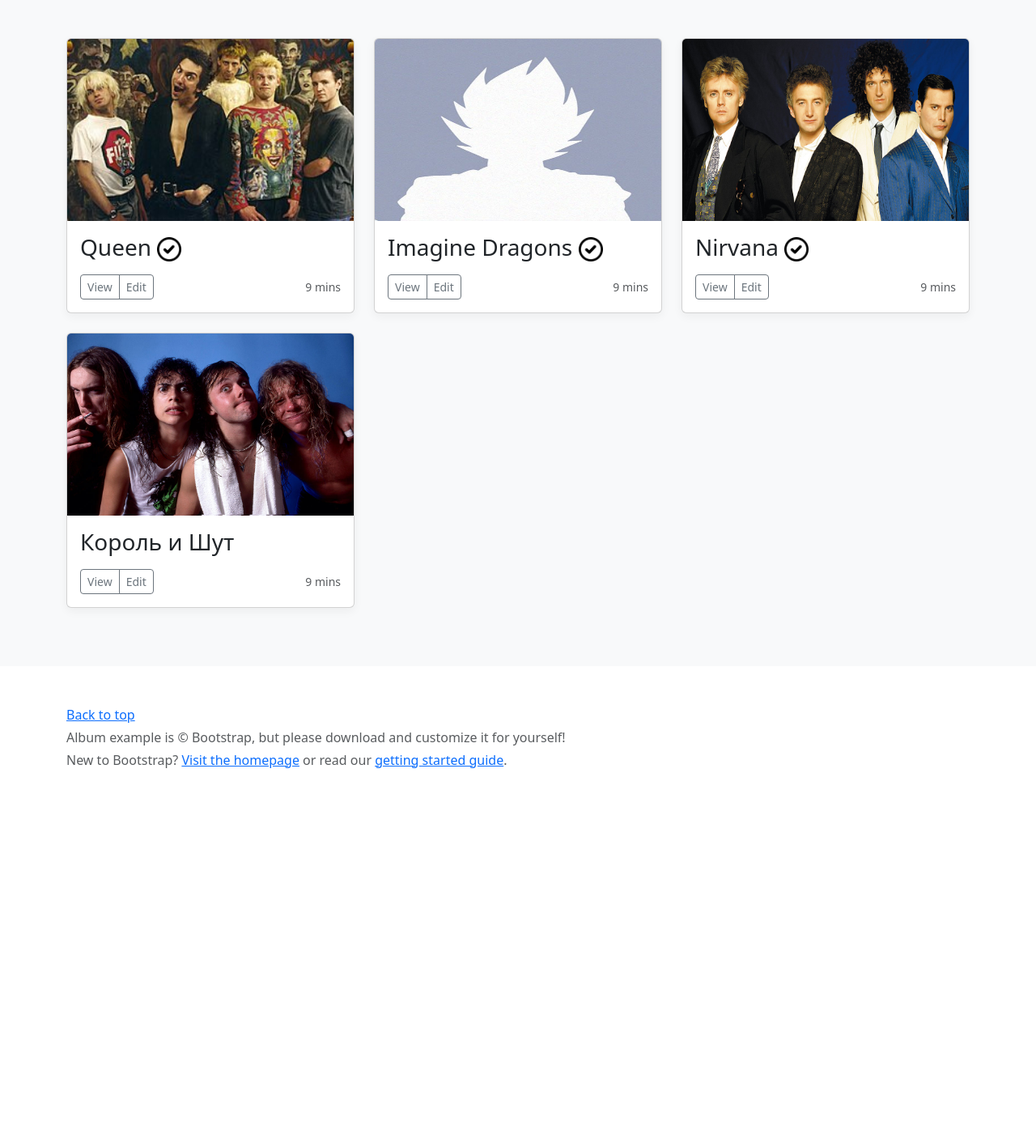
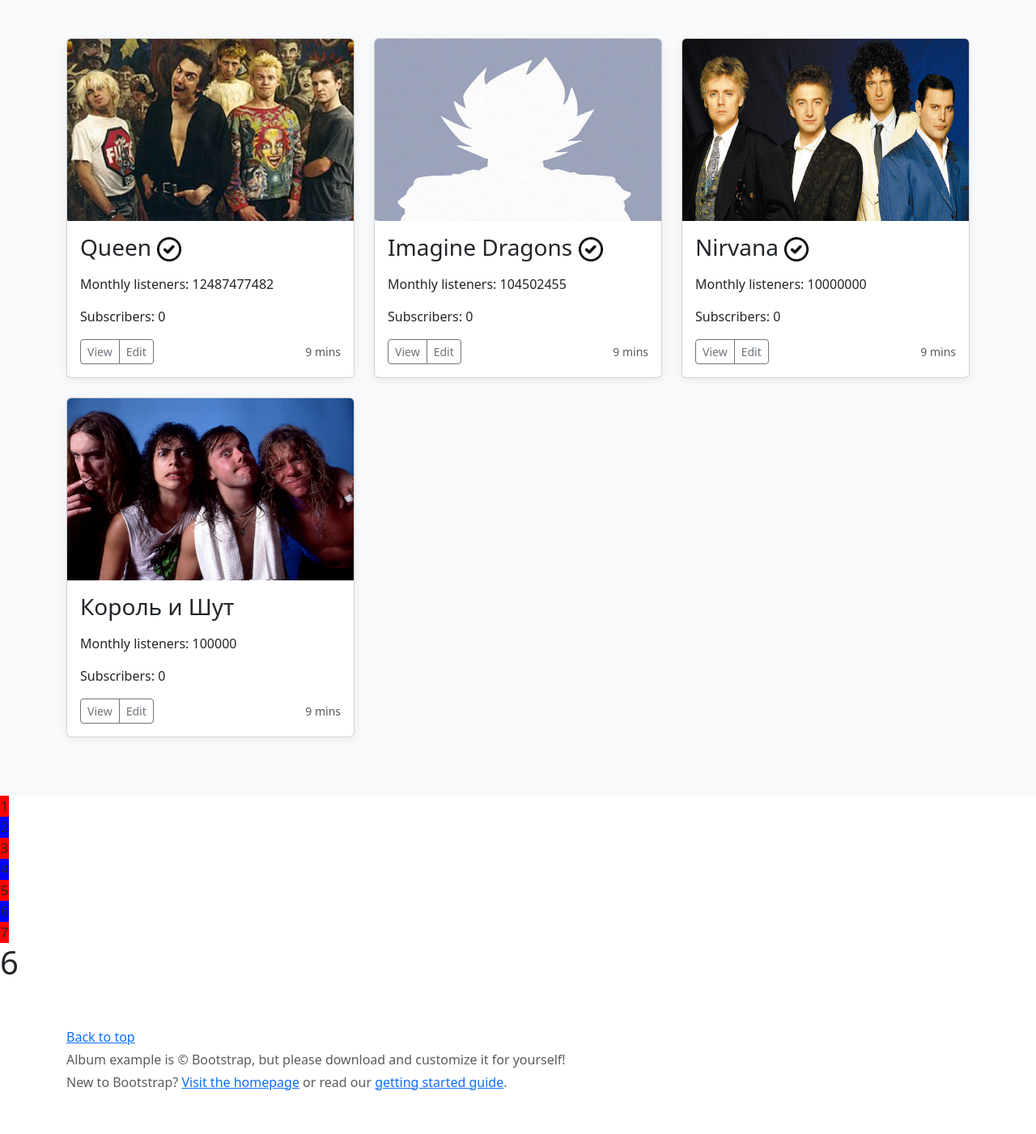
Before and after one commit to sounditbox/spotyguy, a Django app: page /player/ in a window 1280 px wide. Shown: the part 638-2039 px from the top of the page at 81% size. Before the commit the page ends 1587 px from the top, so only its background shows below. Run offline with Django 5.2, Linux system fonts and the light colour scheme; data comes from the database, SQL or seed files in the repository; some libraries are stand-ins or nearby versions.

Commit message:
Added some filters examples

```diff
--- a/player/templates/index.html
+++ b/player/templates/index.html
@@ -76,7 +76,7 @@
 
             <div class="row">
                 {% for artist in artists %}
-                    <div class="col-md-4">
+                <div class="col-md-4">
                     <div class="card mb-4 box-shadow">
                         <img class="card-img-top"
                              alt="Thumbnail [100%x225]"
@@ -85,11 +85,14 @@
                              data-holder-rendered="true">
                         <div class="card-body">
                             <h3>{{artist.name}} {% if artist.verified %}
-                            <img alt="Картинка не найдена" width="30" height="30" src="{% static 'img/verified.png' %}">
-                            {% endif %}</h3>
+                                <img alt="Картинка не найдена" width="30"
+                                     height="30"
+                                     src="{% static 'img/verified.png' %}">
+                                {% endif %}</h3>
 
                             <p class="card-text">{{artist.bio}}</p>
-
+                            <p>Monthly listeners: {{ artist.monthly_listeners }}</p>
+                            <p>Subscribers: {{ artist.subscribers }}</p>
                             <div class="d-flex justify-content-between align-items-center">
                                 <div class="btn-group">
                                     <button type="button"
@@ -112,7 +115,17 @@
             </div>
         </div>
     </div>
+    <div>
+        <table>
+            {% for o in some_list %}
 
+            <tr style="background-color:{% cycle 'red' 'blue' %}">
+                <td>{{o}}</td>
+            </tr>
+            {% endfor %}
+        </table>
+    </div>
+    <h1>{{ some_value|add:"2" }}</h1>
 </main>
 
 <footer class="text-muted">
--- a/player/views.py
+++ b/player/views.py
@@ -5,7 +5,7 @@ from .models import Artist
 
 
 def index(request: HttpRequest):
-    context = {'artists': Artist.objects.all()}
+    context = {'artists': Artist.objects.all(), 'some_list': [1, 2, 3, 4, 5, 6, 7], 'some_value': 4}
     return render(request, 'index.html', context)
 
 
```
